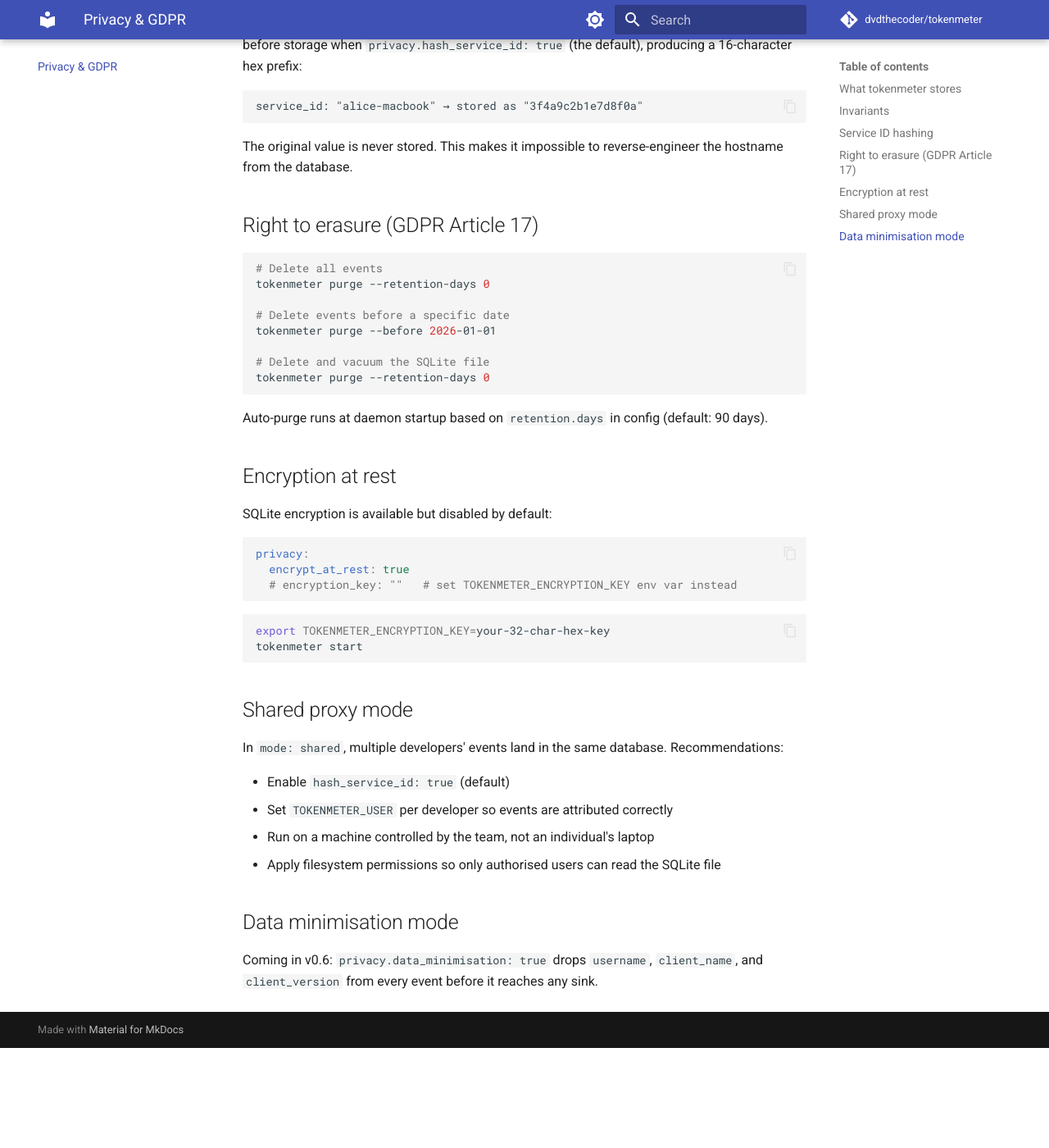
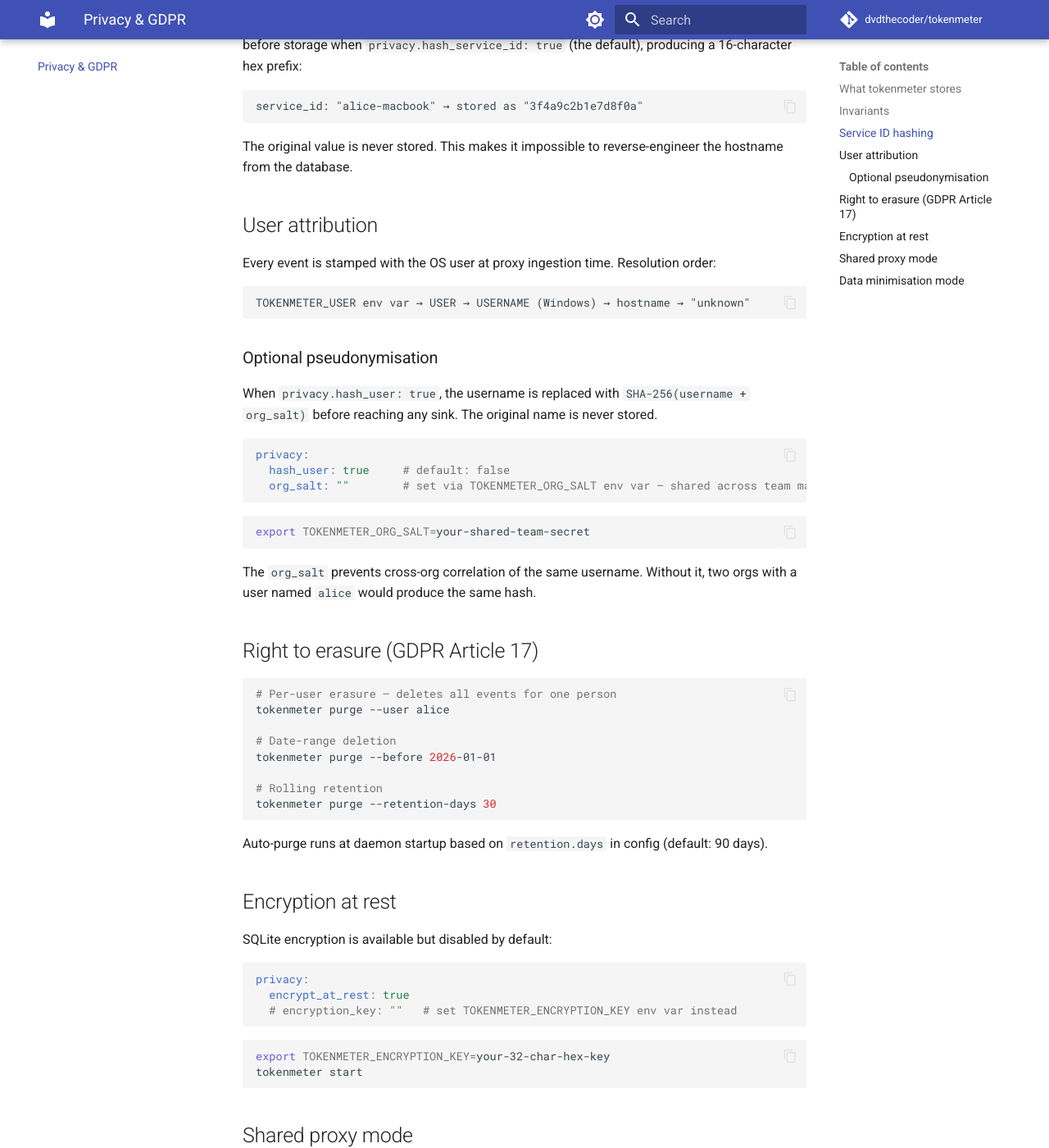
Before and after one commit to dvdthecoder/tokenmeter, an MkDocs documentation site: the page built from docs/privacy.md, in a window 1280 px wide and 1400 px high, scrolled down 1326 px. Shown: the whole window at 82% size. Built offline with MkDocs 1.6.1 and Material for MkDocs 9.7.7, drawn with Linux system fonts in a browser that asks for light colours; comment, search, counter and statistics services are not loaded; before the commit the page ends 2604 px from its top, so only the background shows below that; some of the changed text lies outside the part shown.

Commit message:
docs: update for v0.7 per-user value
- roadmap.md: mark v0.7 done, move from Planned to Done section
- cli.md: add tokenmeter purge --user flag with description
- privacy.md: add user attribution section (resolution order, hash_user,
  org_salt, TOKENMETER_ORG_SALT); add per-user purge to erasure examples;
  fix stale data_minimisation version reference
- config.example.yaml: add hash_user + org_salt fields with comments

Co-Authored-By: Claude Sonnet 4.6 <noreply@anthropic.com>

````diff
--- a/config.example.yaml
+++ b/config.example.yaml
@@ -24,7 +24,9 @@ middleware:
 
 privacy:
   data_minimisation: false   # true = drop service_id, keep counts only
-  hash_service_id: true
+  hash_service_id: true      # SHA-256 prefix the service_id before storage (default: true)
+  hash_user: false           # SHA-256(username + org_salt) before storage; set TOKENMETER_ORG_SALT
+  org_salt: ""               # shared team salt for user hashing; prefer TOKENMETER_ORG_SALT env var
   encrypt_at_rest: false
   encryption_key: ""         # set via TOKENMETER_ENCRYPTION_KEY env var
 
--- a/docs/privacy.md
+++ b/docs/privacy.md
@@ -38,17 +38,41 @@ service_id: "alice-macbook" → stored as "3f4a9c2b1e7d8f0a"
 
 The original value is never stored. This makes it impossible to reverse-engineer the hostname from the database.
 
+## User attribution
+
+Every event is stamped with the OS user at proxy ingestion time. Resolution order:
+
+```
+TOKENMETER_USER env var → USER → USERNAME (Windows) → hostname → "unknown"
+```
+
+### Optional pseudonymisation
+
+When `privacy.hash_user: true`, the username is replaced with `SHA-256(username + org_salt)` before reaching any sink. The original name is never stored.
+
+```yaml
+privacy:
+  hash_user: true     # default: false
+  org_salt: ""        # set via TOKENMETER_ORG_SALT env var — shared across team machines
+```
+
+```sh
+export TOKENMETER_ORG_SALT=your-shared-team-secret
+```
+
+The `org_salt` prevents cross-org correlation of the same username. Without it, two orgs with a user named `alice` would produce the same hash.
+
 ## Right to erasure (GDPR Article 17)
 
 ```sh
-# Delete all events
-tokenmeter purge --retention-days 0
+# Per-user erasure — deletes all events for one person
+tokenmeter purge --user alice
 
-# Delete events before a specific date
+# Date-range deletion
 tokenmeter purge --before 2026-01-01
 
-# Delete and vacuum the SQLite file
-tokenmeter purge --retention-days 0
+# Rolling retention
+tokenmeter purge --retention-days 30
 ```
 
 Auto-purge runs at daemon startup based on `retention.days` in config (default: 90 days).
@@ -79,4 +103,4 @@ In `mode: shared`, multiple developers' events land in the same database. Recomm
 
 ## Data minimisation mode
 
-Coming in v0.6: `privacy.data_minimisation: true` drops `username`, `client_name`, and `client_version` from every event before it reaches any sink.
+Planned for v0.11 (central collection hardening): `privacy.data_minimisation: true` will drop `username`, `client_name`, and `client_version` from every event before it reaches any sink — useful when pushing to a shared central collector.
````
Also changed, not shown: docs/cli.md (+4 -2 lines), docs/roadmap.md (+6 -10 lines).
